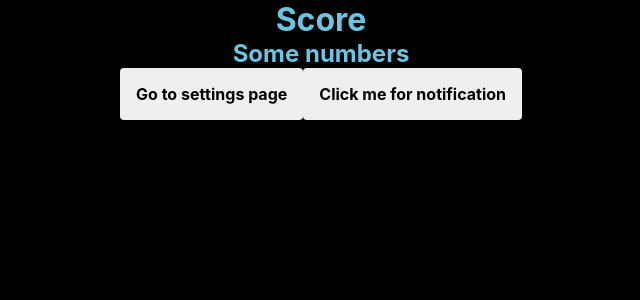
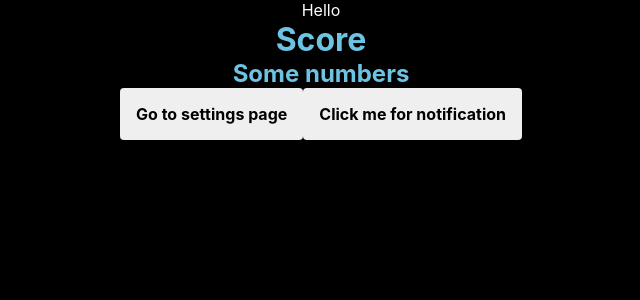
Before and after one commit to Jyri-droid/new-app, a React (Create React App) app: page / in a window 1280 px wide. Shown: the top 300 px of the page, without its empty margins (319-959 px from the left). Built offline with nearby package versions, Linux system fonts and the light colour scheme.

Commit message:
Fix homepage

```diff
--- a/package.json
+++ b/package.json
@@ -1,6 +1,6 @@
 {
   "name": "new-app",
-  "homepage": "https://jyri-droid.github.io/new-app/",
+  "homepage": "/",
   "version": "0.1.0",
   "private": true,
   "dependencies": {
--- a/src/App.jsx
+++ b/src/App.jsx
@@ -7,6 +7,7 @@ function App() {
   return (
     <Router>
       <div className='App'>
+        Hello
         <Routes>
           <Route exact path='/' element={<Score />}></Route>
           <Route exact path='/settings' element={<Settings />}></Route>
```
